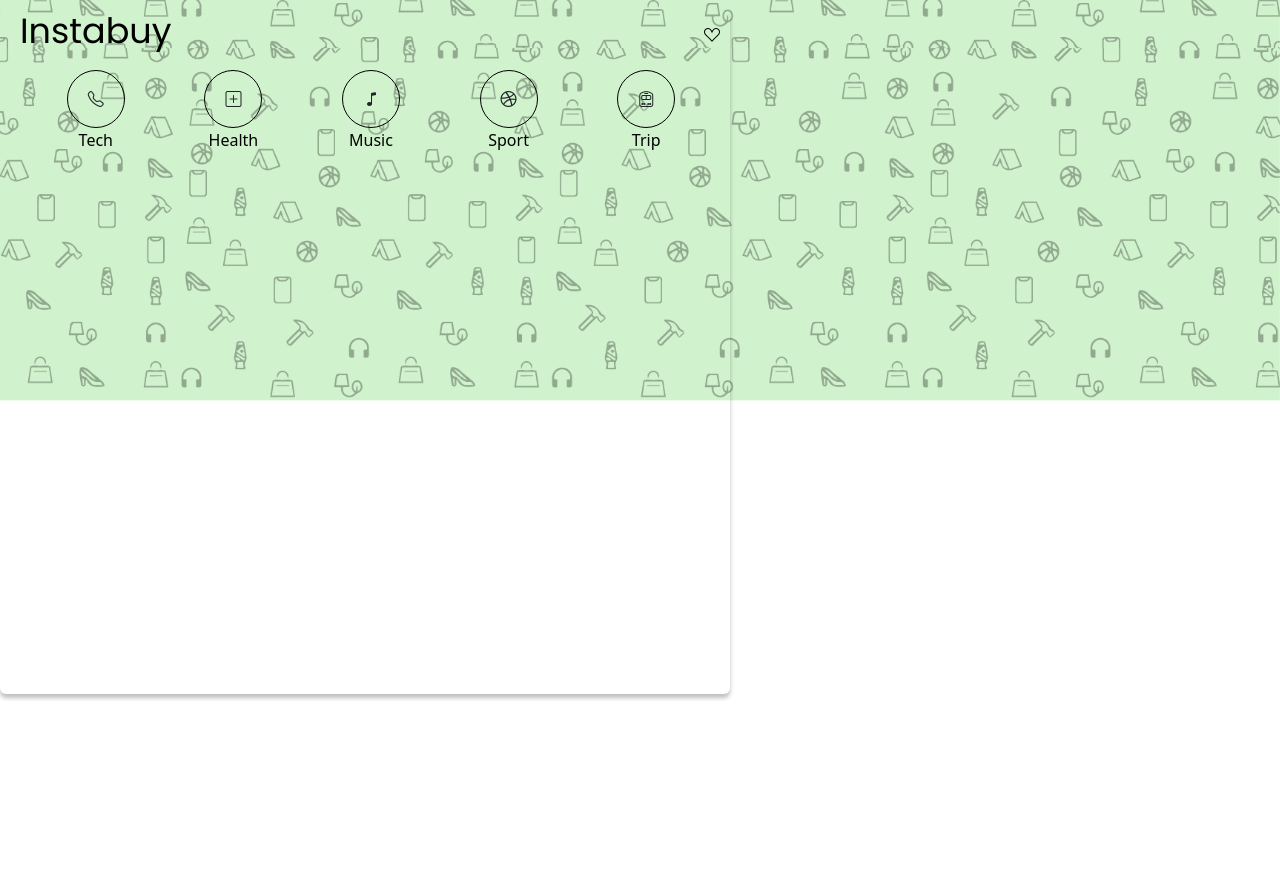
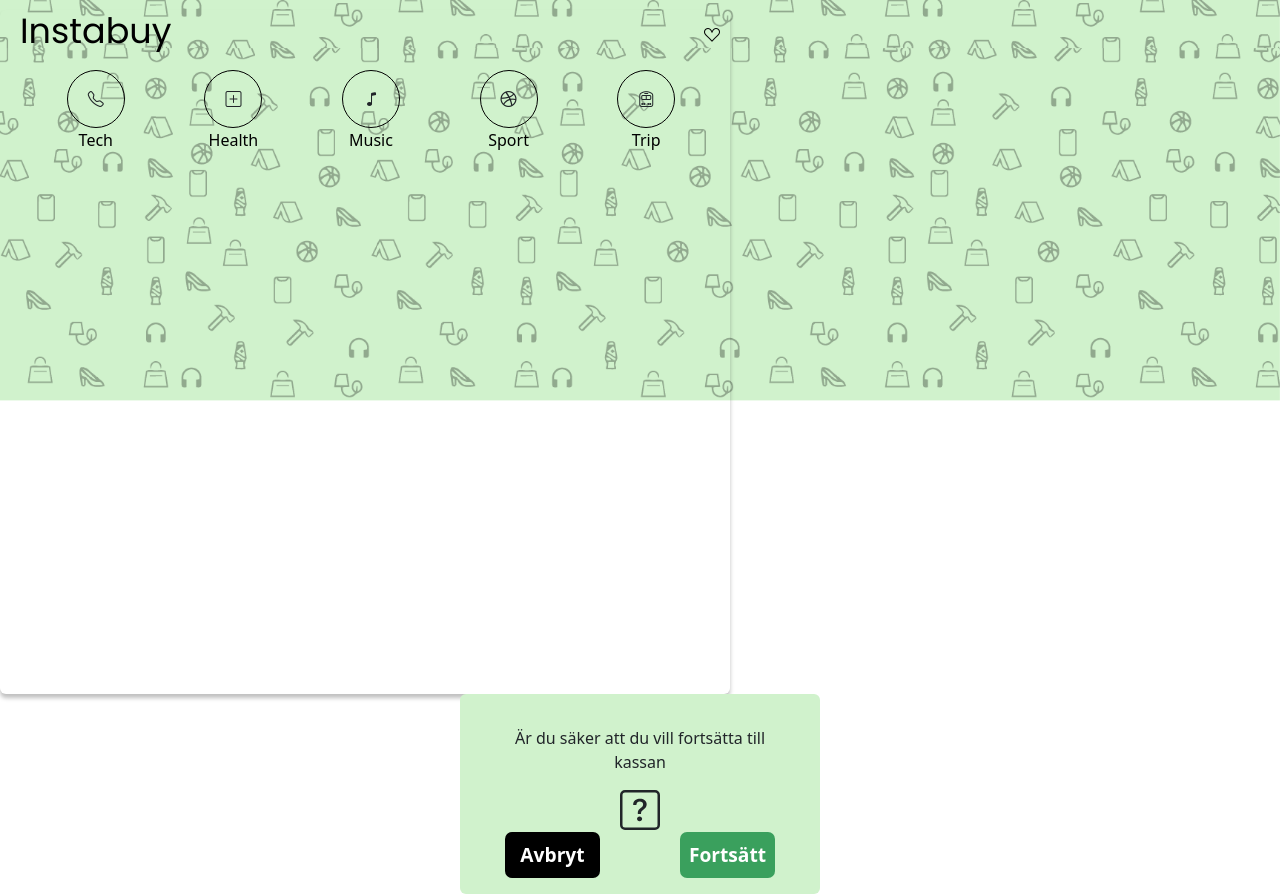
Before and after one commit to kevin-lane/VUE-project-team4, a Vue app: page / in a window 1280 px wide. Before the commit the page ends 800 px from the top, so only its background shows below. Built offline with nearby package versions, Linux system fonts and the light colour scheme.

Commit message:
Popup window is done

```diff
--- a/src/App.vue
+++ b/src/App.vue
@@ -1,11 +1,14 @@
 <script setup>
 import HeroSection from './components/HeroSection.vue'
 import NavBar from './components/NavBar.vue'
+import PopupWindow from './components/PopupWindow.vue';
 </script>
 
 <template>
   <NavBar />
   <HeroSection/>
+  <PopupWindow />
+
 </template>
 
 <style scoped></style>
--- /dev/null
+++ b/src/components/PopupWindow.vue
@@ -0,0 +1,50 @@
+<script setup>
+  import SquaredQuestionMark from './icons/SquaredQuestionMark.vue';
+</script>
+
+<template>
+  <div class="container">
+    <p>Är du säker att du vill fortsätta till kassan</p>
+    <SquaredQuestionMark />
+    <div class="button-container">
+      <button id="left-button" class="buttons">Avbryt</button>
+      <button id="right-button" class="buttons">Fortsätt</button>
+    </div>
+  </div>
+</template>
+
+<style scoped>
+  .container{
+    position: relative;
+    background-color: #D0F2CC;
+    width: 360px;
+    height: 200px;
+    text-align: center;
+    padding: 2rem;
+    border-radius: 6px;
+  }
+  .button-container{
+    position: absolute;
+    bottom: 1rem;
+    left: 0;
+    right: 0;
+    display: flex;
+    justify-content: center;
+    gap: 5rem;
+  }
+  .buttons{
+    width: 95px;
+    height: 46px;
+    border-radius: 7px;
+    border: none;
+    color: white;
+    font-size: larger;
+    font-weight: bold;
+  }
+  #left-button{
+    background-color: black;
+  }
+  #right-button{
+    background-color: #3AA05D;
+  }
+</style>
--- /dev/null
+++ b/src/components/icons/SquaredQuestionMark.vue
@@ -0,0 +1,6 @@
+<template>
+  <svg xmlns="http://www.w3.org/2000/svg" width="40" height="40" fill="currentColor" class="bi bi-question-square" viewBox="0 0 16 16">
+    <path d="M14 1a1 1 0 0 1 1 1v12a1 1 0 0 1-1 1H2a1 1 0 0 1-1-1V2a1 1 0 0 1 1-1h12zM2 0a2 2 0 0 0-2 2v12a2 2 0 0 0 2 2h12a2 2 0 0 0 2-2V2a2 2 0 0 0-2-2H2z"/>
+    <path d="M5.255 5.786a.237.237 0 0 0 .241.247h.825c.138 0 .248-.113.266-.25.09-.656.54-1.134 1.342-1.134.686 0 1.314.343 1.314 1.168 0 .635-.374.927-.965 1.371-.673.489-1.206 1.06-1.168 1.987l.003.217a.25.25 0 0 0 .25.246h.811a.25.25 0 0 0 .25-.25v-.105c0-.718.273-.927 1.01-1.486.609-.463 1.244-.977 1.244-2.056 0-1.511-1.276-2.241-2.673-2.241-1.267 0-2.655.59-2.75 2.286zm1.557 5.763c0 .533.425.927 1.01.927.609 0 1.028-.394 1.028-.927 0-.552-.42-.94-1.029-.94-.584 0-1.009.388-1.009.94z"/>
+  </svg>
+</template>
```
